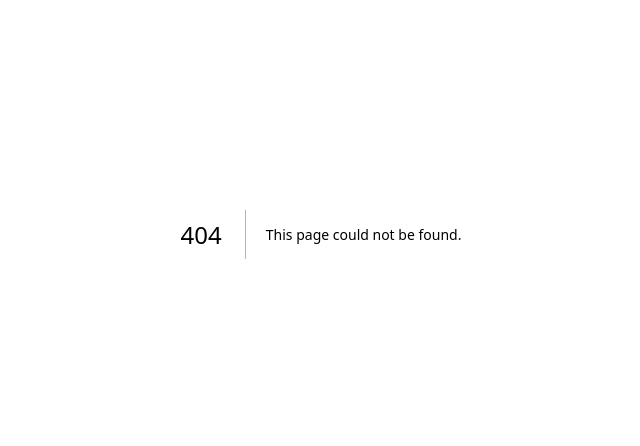
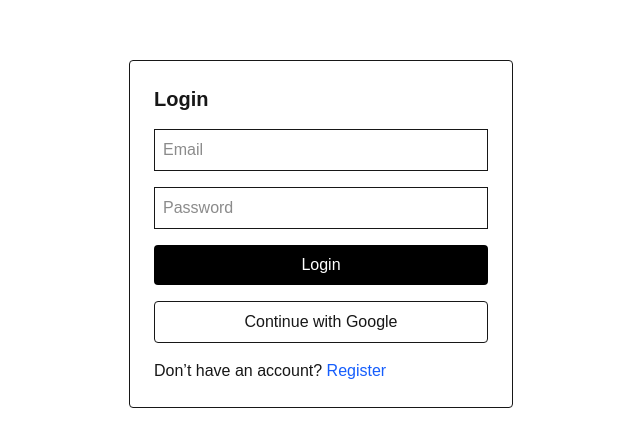
Before and after one commit to dev-kadere/budget-app, a Next.js app: page /login in a window 1280 px wide. Before the commit this address had no page. Shown: the part 166-612 px from the top of the page, without its empty margins (319-959 px from the left). Built offline with nearby package versions, Linux system fonts and the light colour scheme; no server answers.

Commit message:
create  login page

```diff
--- /dev/null
+++ b/app/(auth)/login/page.tsx
@@ -0,0 +1,59 @@
+"use client";
+
+import { useState } from "react";
+import { useFirebaseAuth } from "@/hooks/useAuth";
+import Link from "next/link";
+
+export default function LoginPage() {
+  const { login, loginWithGoogle } = useFirebaseAuth();
+
+  const [email, setEmail] = useState("");
+  const [password, setPassword] = useState("");
+
+  const handleLogin = async () => {
+    await login(email, password);
+  };
+
+  const handleGoogle = async () => {
+    await loginWithGoogle();
+  };
+
+  return (
+    <div className="min-h-screen flex items-center justify-center">
+      <div className="w-96 border p-6 rounded space-y-4">
+        <h1 className="text-xl font-bold">Login</h1>
+
+        <input
+          placeholder="Email"
+          className="border p-2 w-full"
+          onChange={(e) => setEmail(e.target.value)}
+        />
+
+        <input
+          placeholder="Password"
+          type="password"
+          className="border p-2 w-full"
+          onChange={(e) => setPassword(e.target.value)}
+        />
+
+        <button
+          onClick={handleLogin}
+          className="bg-black text-white w-full p-2 rounded"
+        >
+          Login
+        </button>
+
+        <button onClick={handleGoogle} className="border w-full p-2 rounded">
+          Continue with Google
+        </button>
+
+        <p>
+          Don’t have an account?{" "}
+          <Link href="/register" className="text-blue-600">
+            Register
+          </Link>
+        </p>
+      </div>
+    </div>
+  );
+}
```
